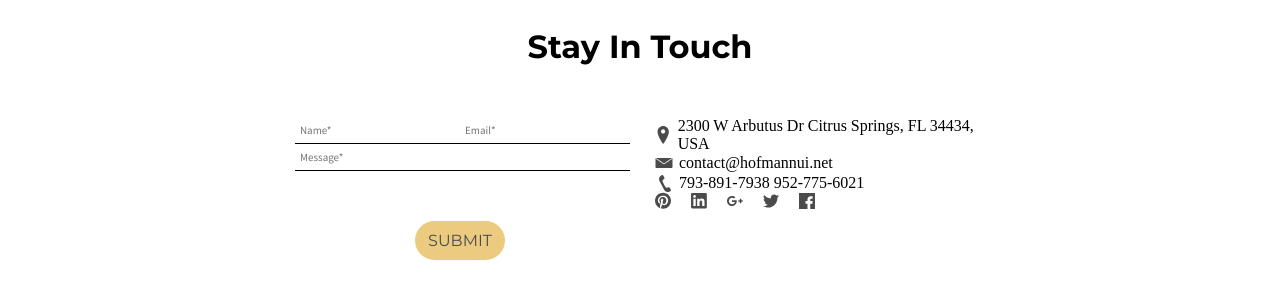
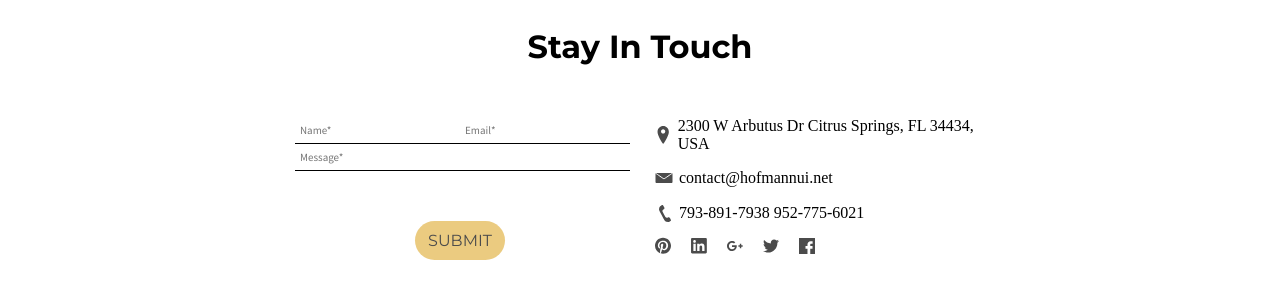
Before and after one commit to zelich89/20_BEMFMANN, a website: page index.html in a window 1280 px wide. Shown: the part 3955-4243 px from the top of the page. Drawn offline with Linux system fonts and the light colour scheme.

Commit message:
10/04 16:58

```diff
--- a/index.html
+++ b/index.html
@@ -577,20 +577,20 @@
                 </form>
             </div>
             <div class="contacts__item">
-                <div class="contacts__address">
+                <div class="contacts__address contacts__address--indent">
                     <svg class="svg">
                         <use xlink:href="#icon-location"/>
                     </svg>
                     <div class="contacts__text">2300 W Arbutus Dr Citrus Springs, FL 34434, USA</div>
                 </div>
-                <div class="contacts__address">
+                <div class="contacts__address contacts__address--indent">
                     <svg class="svg">
                         <use xlink:href="#icon-mail"/>
                     </svg>
                     <div class="contacts__text"><a href="mailto:contact@hofmannui.net" class="link-text-dark">contact@hofmannui.net</a>
                     </div>
                 </div>
-                <div class="contacts__address">
+                <div class="contacts__address contacts__address--indent">
                     <svg class="svg">
                         <use xlink:href="#icon-phone"/>
                     </svg>
--- a/sass/site/contacts.scss
+++ b/sass/site/contacts.scss
@@ -65,6 +65,12 @@
       width: 18px;
       height: 20px;
     }
+    &--indent {
+      padding-bottom: 20px;
+      @media (max-width: $desktop) {
+        padding-bottom: 15px;
+      }
+    }
   }
   &__text {
     padding-left: 12px;
```
Also changed, not shown: css/main.css.
